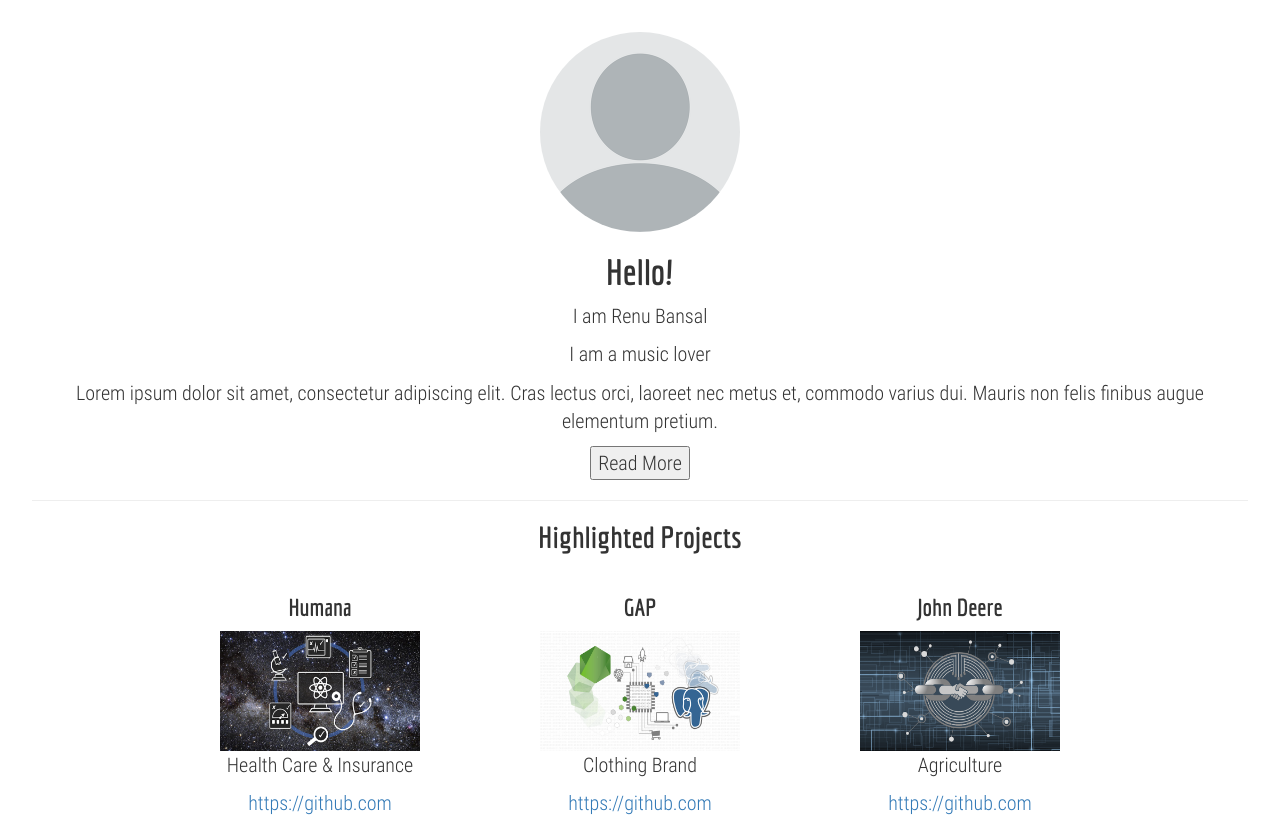
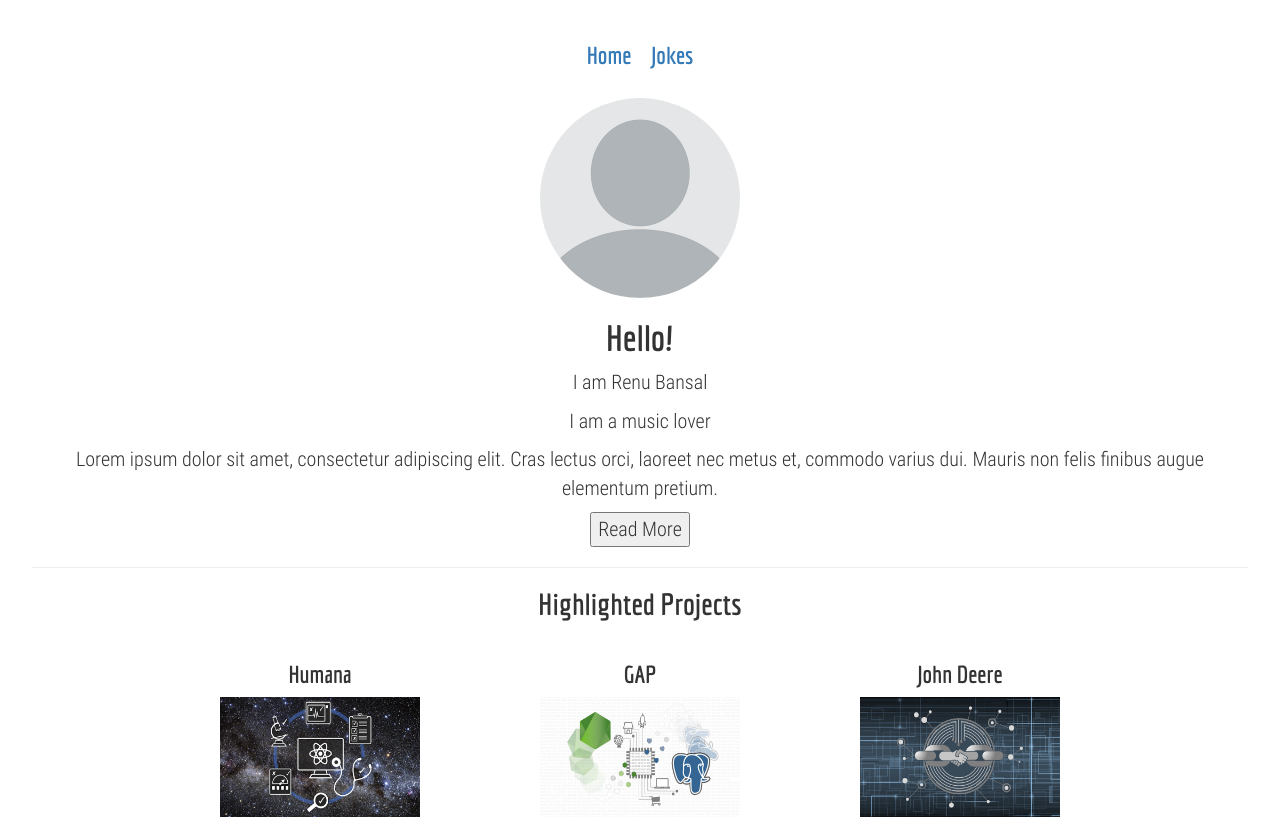
Before and after one commit to renubansal/react-profile, a React (Vite) app: page / in a window 1280 px wide. Shown: the top 819 px of the page. Built offline with nearby package versions, Linux system fonts and the light colour scheme; no server answers.

Commit message:
Add header component

```diff
--- a/src/components/App.js
+++ b/src/components/App.js
@@ -4,6 +4,7 @@ import profile from  "../assets/profile.png"
 import SocialProfiles from "./SocialProfiles.js";
 import Title from "./Title.js";
 import Jokes from "./Jokes.js";
+import Header from "./Header.js";
 
 class App extends Component {
     constructor() {
@@ -20,6 +21,7 @@ class App extends Component {
     render() {
         return (
             <div>
+                <Header/>
                 <img src={profile} alt='profile' className="profile"/>
                 <h1>Hello!</h1>
                 <p>I am Renu Bansal</p>
--- /dev/null
+++ b/src/components/Header.js
@@ -0,0 +1,18 @@
+import React from "react";
+import { Link } from "react-router-dom";
+
+const Header = () => {
+    const style = {
+        display: 'inline-block',
+        margin: 10,
+        marginBottom: 30
+    };
+    return (
+        <div>
+            <h3 style={style}><Link to="/">Home</Link></h3>
+            <h3 style={style}><Link to="/jokes">Jokes</Link></h3>
+        </div>
+    )
+}
+
+export default Header;
--- a/src/components/Jokes.js
+++ b/src/components/Jokes.js
@@ -1,5 +1,5 @@
 import React, { Component } from "react";
-
+import Header from "./Header.js";
 const tenJokesApi =
   "https://v2.jokeapi.dev/joke/Programming?type=twopart&amount=10";
 const jokeApi = "https://v2.jokeapi.dev/joke/Programming?type=twopart";
@@ -29,6 +29,7 @@ class Jokes extends Component {
   render() {
     return (
       <div>
+        <Header/>
         <h2>Highlighted Joke</h2>
         <Joke joke={this.state.joke} />
         <hr />
```
